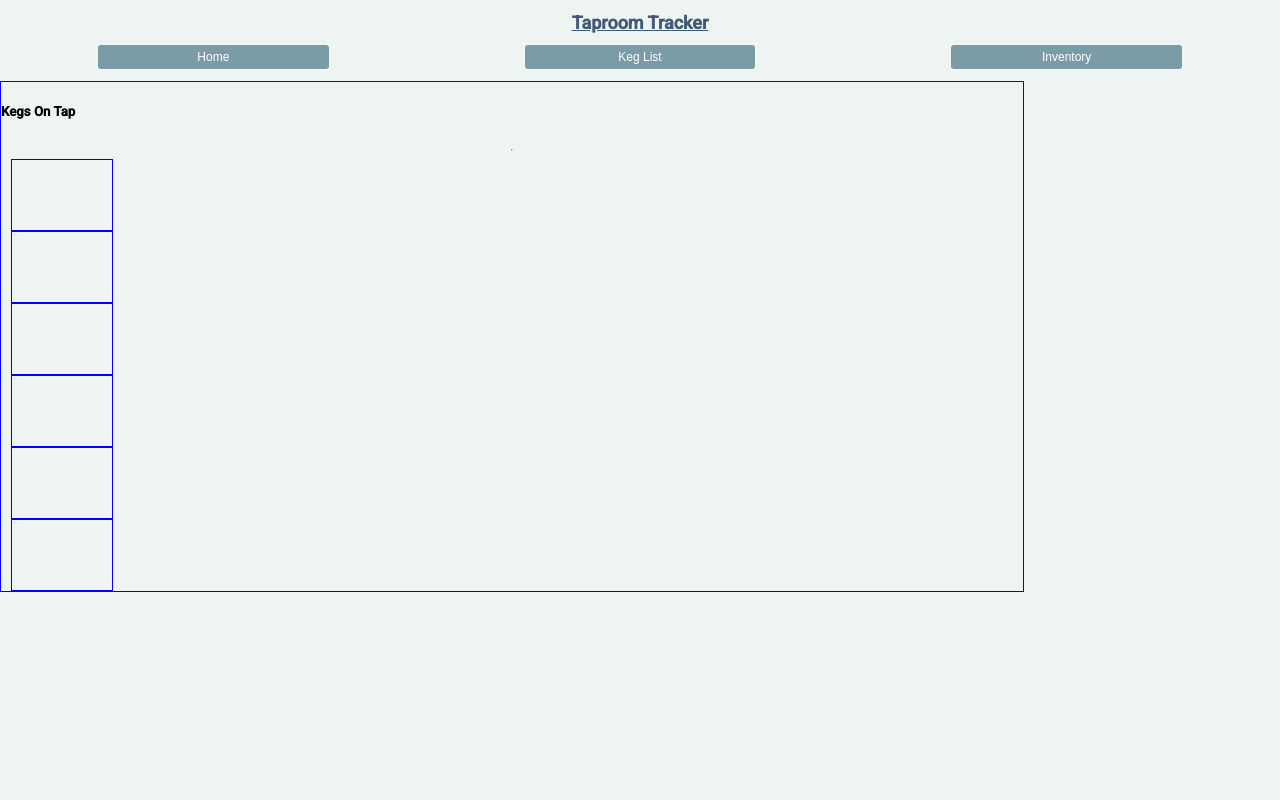
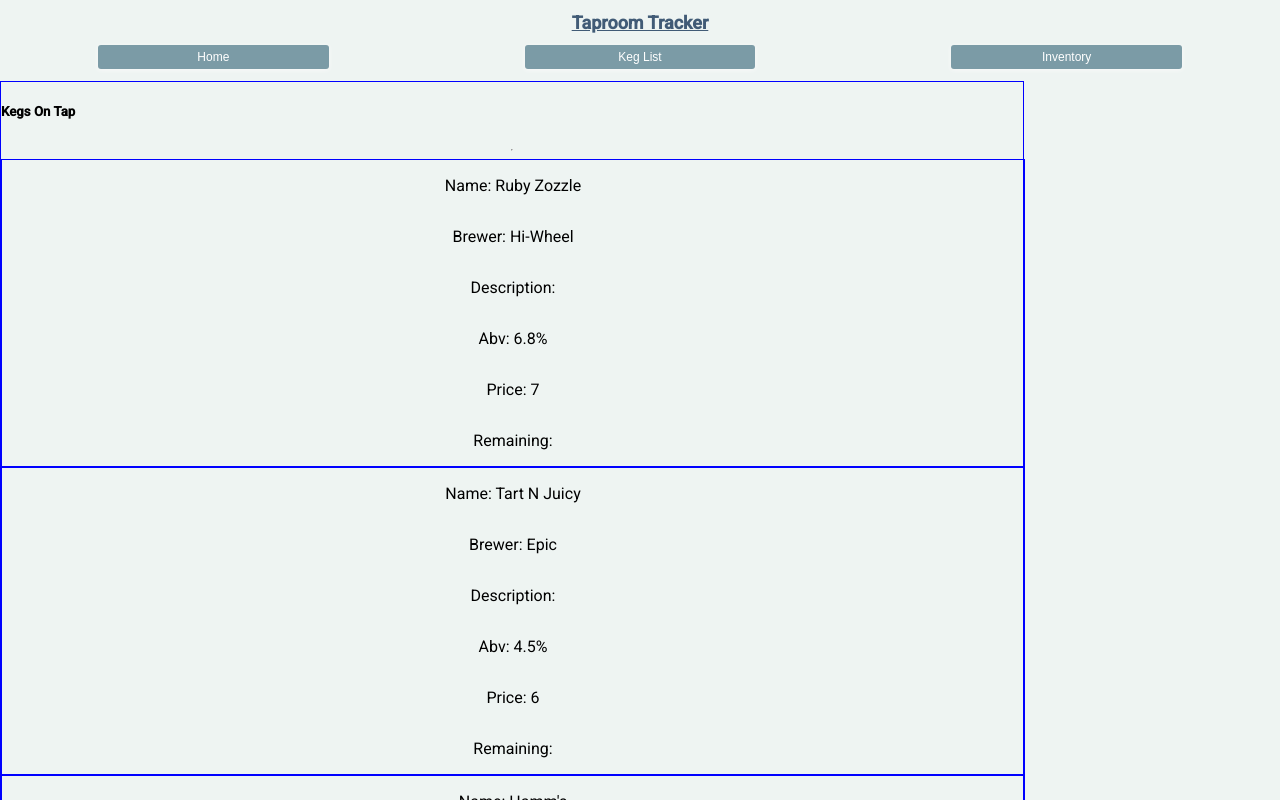
Before and after one commit to GrumpyEwok/react-taproom, a React app: page /#/keg-list in a window 1280 px wide. Shown: the top 800 px of the page. Built offline with nearby package versions, Linux system fonts and the light colour scheme.

Commit message:
Pass props into Keg Detail.

```diff
--- a/src/components/App.jsx
+++ b/src/components/App.jsx
@@ -10,14 +10,14 @@ function App(){
   const container = {
     display: 'flex',
     flexDirection: 'column',
-  }
+  };
 
   const heading = {
     textAlign: 'center',
     fontSize: '18px',
     color: '#415b76',
     textDecoration: 'underline',
-  }
+  };
 
   return (
     <div>
--- a/src/components/KegDetail.jsx
+++ b/src/components/KegDetail.jsx
@@ -1,18 +1,44 @@
 import React from 'react';
+import PropTypes from 'prop-types';
 
-function KegDetail(){
-  const itemStyle = {
+function KegDetail(props){
+
+  const container = {
+    height: '100%',
+    display: 'flex',
+    flexDirection: 'column',
+    flexWrap: 'wrap',
+  };
+
+  const itemWrapper = {
     border: '1px solid blue',
-    width: '100px',
-    height: '70px',
-    marginLeft: '10px',
+    display: 'flex',
+    flexDirection: 'column',
+    alignItems: 'center',
+    justifyContent: 'space-around',
   };
 
   return (
-    <div>
-      <div style={itemStyle}></div>
+    <div style={container}>
+      <div style={itemWrapper}>
+        <p>Name: {props.name}</p>
+        <p>Brewer: {props.brewer}</p>
+        <p>Description: {props.description}</p>
+        <p>Abv: {props.abv}</p>
+        <p>Price: {props.price}</p>
+        <p>Remaining: {props.remaining}</p>
+      </div>
     </div>
   );
 }
 
+KegDetail.propTypes = {
+  name: PropTypes.string,
+  brewer: PropTypes.string,
+  description: PropTypes.string,
+  abv: PropTypes.string,
+  price: PropTypes.string,
+  remaining: PropTypes.string,
+};
+
 export default KegDetail;
--- a/src/components/KegList.jsx
+++ b/src/components/KegList.jsx
@@ -9,7 +9,7 @@ function KegList(){
       description: 'Sparkling Wine & Grapefruit',
       abv: '6.8%',
       price: '7',
-      remaining: '20'
+      remaining: '20',
     },
     {
       name: 'Tart N Juicy',
@@ -60,7 +60,7 @@ function KegList(){
     display: 'flex',
     flexDirection: 'column',
     justifyContent: 'space-around',
-  }
+  };
 
   return (
     <div style={listWrapper}>
--- a/src/components/Splash.jsx
+++ b/src/components/Splash.jsx
@@ -6,7 +6,7 @@ function Splash(){
     margin: '4em auto',
     maxWidth: '100%',
     maxHeight: '75vh'
-  }
+  };
   return (
     <div>
       <div>
```
Lines whose indentation alone changed are shown as unchanged.
